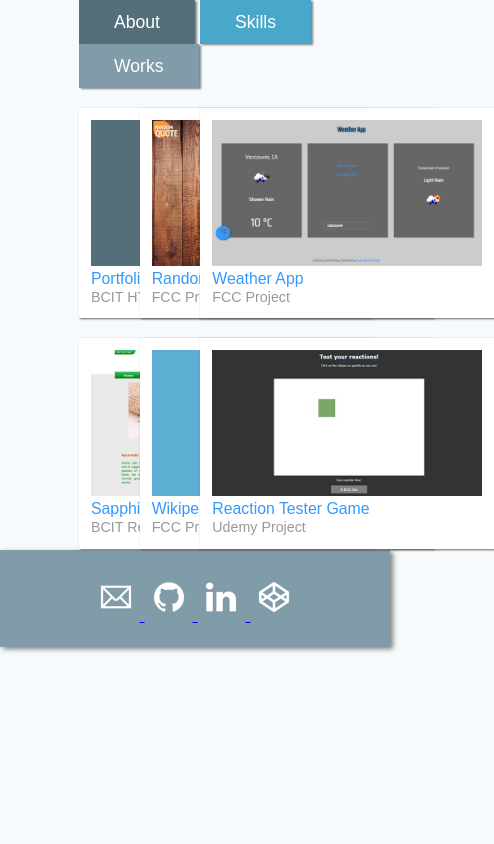
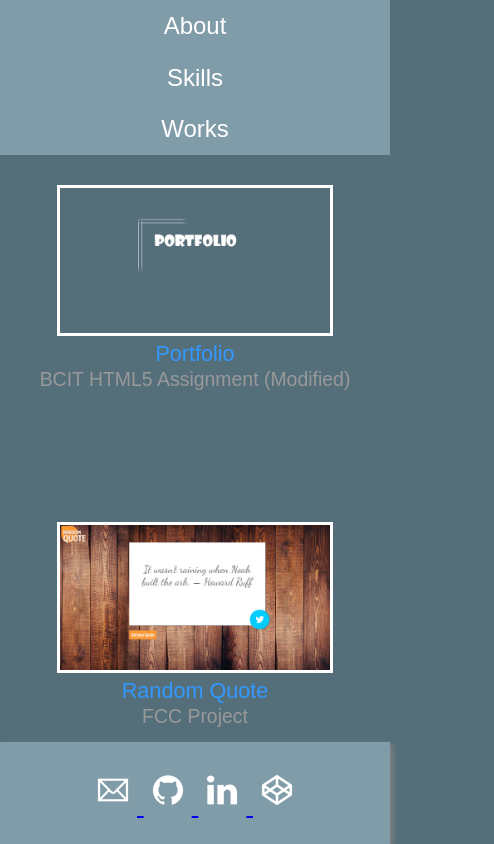
Before and after one commit to anapandey/Portfolio, a plain HTML site: page works/works.html in a window 390 px wide. Shown: the top 844 px of the page, 494 px wide, since content can reach past the window. Drawn offline with nearby package versions, Linux system fonts and the light colour scheme; files whose address does not match are found by name.

Commit message:
added responsive styles

```diff
--- a/css/dafault_style.css
+++ b/css/dafault_style.css
@@ -175,3 +175,145 @@ button {
     color: #999999;
     font-size: 90%;
 }
+/* -----------------media queries for smaller devices ---------------------------- */
+
+@media only screen and (min-width: 100px) and (max-width: 700px) {
+    body {
+        padding: 0px;
+        background-color: #546e7a;
+        font-size: 150%;
+    }
+    /*header*/
+
+    header {
+        width: 100%;
+    }
+    header ul {
+        width: 100%;
+        margin: 0px;
+        padding: 0px;
+        text-align: center;
+    }
+    header ul a {
+        display: block;
+        float: none;
+        margin: 0px;
+        box-shadow: none;
+    }
+    /*footer*/
+
+    footer {
+        width: 100%;
+        position: fixed;
+        bottom: 0px;
+        padding: 0px;
+    }
+    /*main*/
+
+    main {
+        box-sizing: border-box;
+        width: 100%;
+        color: #FFF;
+        height: auto;
+        margin-bottom: 100px;
+    }
+    section {
+        box-sizing: border-box;
+        width: 100%;
+        height: auto;
+        padding: 0px;
+        margin: 0px;
+        box-shadow: none;
+        text-align: center;
+    }
+    section img,
+    h1,
+    section p {
+        display: none;
+    }
+    #skill,
+    #work {
+        padding: 0px;
+        box-shadow: none;
+        height: auto;
+        width: 100%;
+    }
+    section figure img {
+        max-width: 50%;
+        height: auto;
+        display: inline-block;
+    }
+    figcaption {
+        text-align: center;
+    }
+    main section div {
+        width: 100%;
+    }
+    main section div ul {
+        margin-bottom: 80px;
+        background-color: #546e7a;
+        box-shadow: none;
+    }
+    /*work page */
+
+    .showcase img {
+        max-width: 100%;
+        height: auto;
+        box-shadow: none;
+        border: 3px solid white;
+    }
+    #work {
+        padding: 0px;
+        background-color: #546e7a;
+        box-shadow: none;
+    }
+    #work figure {
+        background-color: #546e7a;
+        text-align: center;
+        padding: 0px;
+        margin-bottom: 110px;
+        width: 100%;
+        border: none;
+        box-shadow: none;
+    }
+    #about-button,
+    #skill-button,
+    #work-button {
+        background-color: #819ca9;
+    }
+}
+/* -----------------media queries for medium devices ---------------------------- */
+
+@media only screen and (min-width: 700px) and (max-width: 1150px) {
+    main {
+        width: 100%;
+        text-align: center;
+        box-sizing: border-box;
+    }
+    header {
+        width: 100%;
+    }
+    footer {
+        position: fixed;
+        width: 100%;
+        bottom: -5px;
+    }
+    #work {
+        box-sizing: border-box;
+        width: 100%;
+    }
+    #work figure {
+        box-sizing: border-box;
+        width: 90%;
+    }
+    #work figure img {
+        box-sizing: border-box;
+        width: 90%;
+    }
+    #skill {
+        text-align: center;
+    }
+    #skill div ul {
+        width: 60%;
+    }
+}
```
